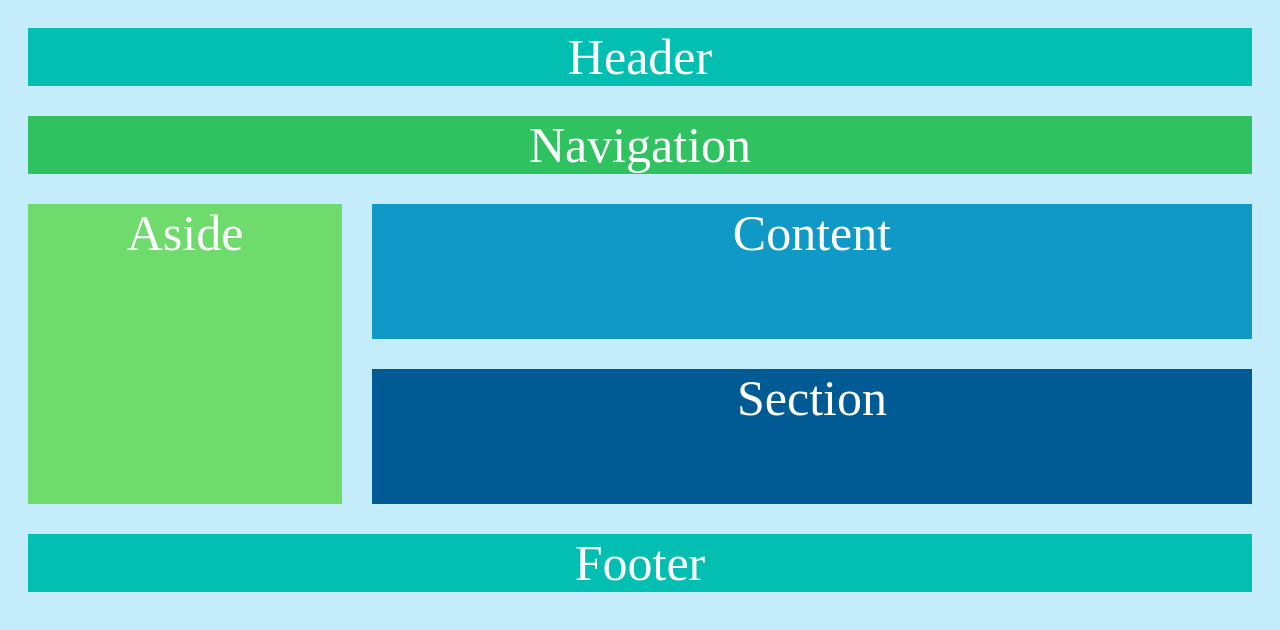
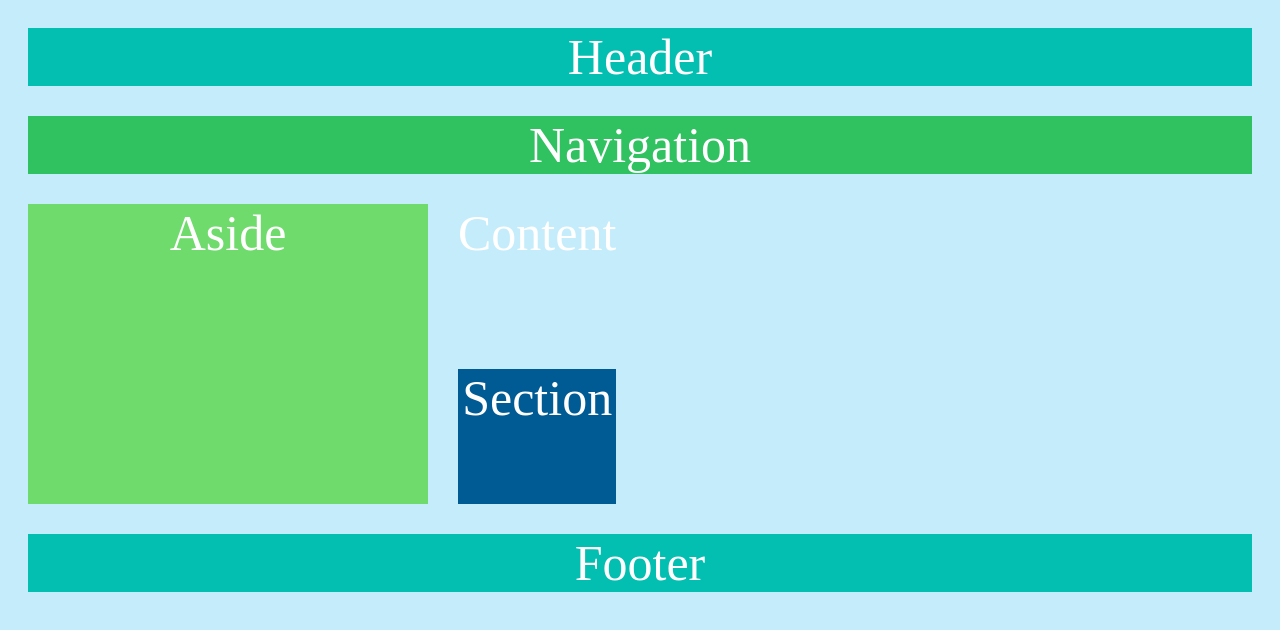
Before and after one commit to MaxTer0309/flex, a plain HTML site: page index.html in a window 1280 px wide. Drawn offline with Linux system fonts and the light colour scheme.

Commit message:
init commit

```diff
--- a/index.html
+++ b/index.html
@@ -14,7 +14,7 @@
       <div class="center">
          <div class="aside">Aside</div>
          <div class="center-right">
-            <div class="content">Content</div>
+            <div class="conteent">Content</div>
             <div class="section">Section</div>
          </div>
       </div>
```
